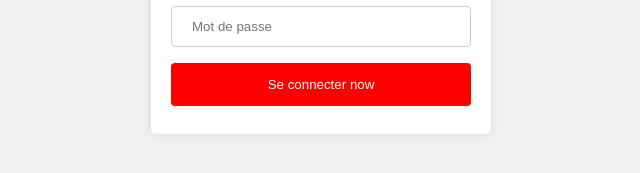
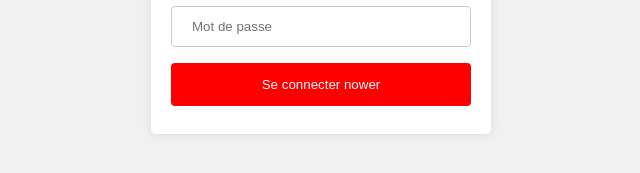
Before and after one commit to AWS-Re-Start-RDC-KINSHASA-1/projet-CI-CD-Jeremie, a plain HTML site: page index.html in a window 1280 px wide. Shown: the part 283-456 px from the top of the page, 319-959 px from the left. Drawn offline with Linux system fonts and the light colour scheme.

Commit message:
changement du bouton ajout 2

```diff
--- a/index.html
+++ b/index.html
@@ -61,7 +61,7 @@
             <label for="password">Mot de passe</label>
             <input type="password" id="password" name="password" placeholder="Mot de passe" required>
 
-            <button type="submit">Se connecter now</button>
+            <button type="submit">Se connecter nower</button>
         </form>
     </div>
 </body>
```
